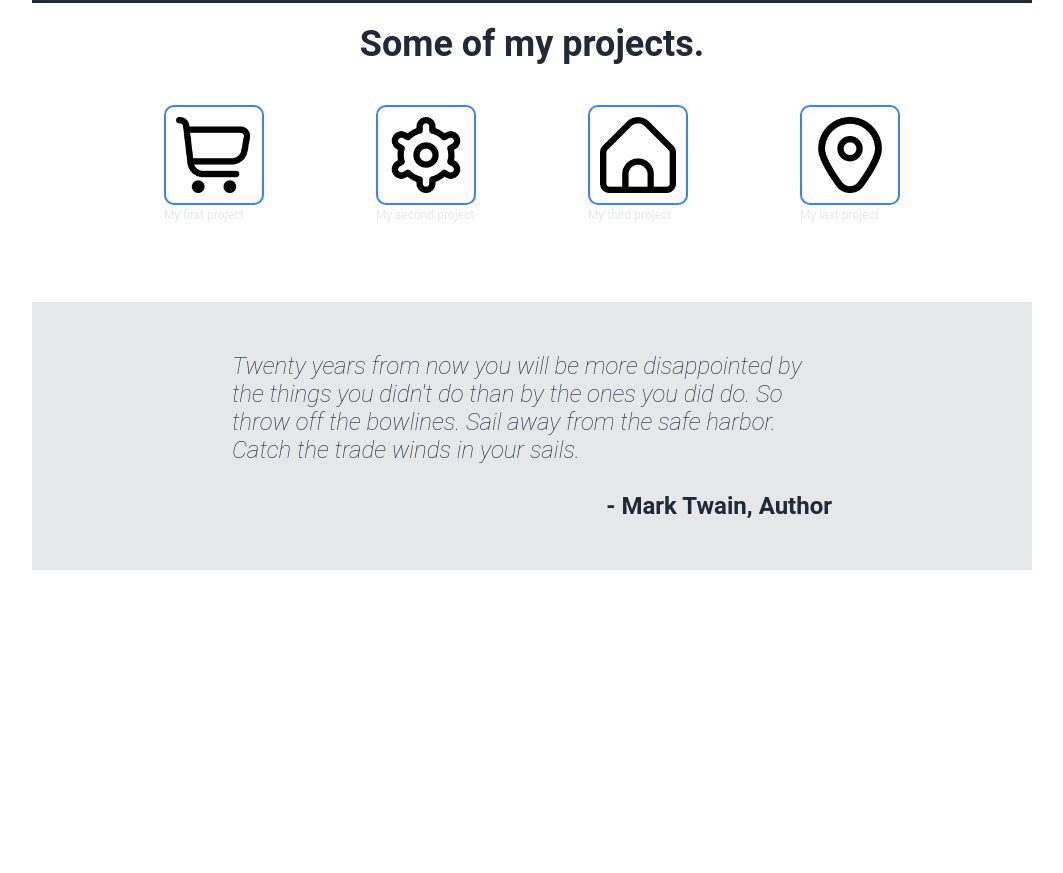
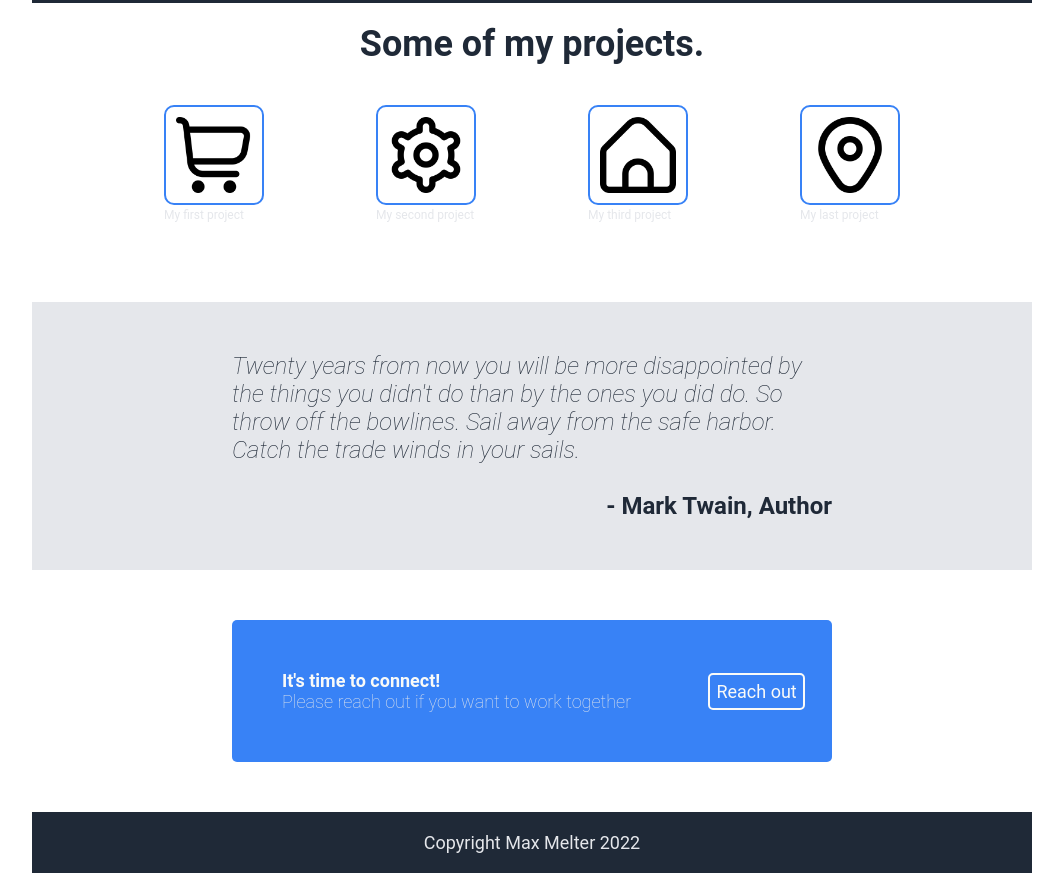
Before and after one commit to maxme13/landing-page, a plain HTML site: page index.html in a window 1280 px wide. Shown: the part 497-1370 px from the top of the page, without its empty margins (108-1171 px from the left). Before the commit the page ends 1067 px from the top, so only its background shows below. Drawn offline with Linux system fonts and the light colour scheme.

Commit message:
finalized the website

```diff
--- a/index.html
+++ b/index.html
@@ -72,6 +72,24 @@
                  <br>   - Mark Twain, Author
                 </div>
             </div>
+            <div class="cta-section">
+                <div class="cta-box">
+                    <div class="cta-text">
+                        <div class="cta-bold">
+                            It's time to connect!
+                        </div>
+                        <div class="cta-fine">
+                            Please reach out if you want to work together
+                        </div>
+                    </div>
+                    <div class="cta-button">
+                        Reach out
+                    </div>
+                </div>
+            </div>
+            <div class="footer">
+                Copyright Max Melter 2022
+            </div>
         </div>
     </body>
 </html>
--- a/style.css
+++ b/style.css
@@ -135,5 +135,62 @@
     color: #1f2937;
     margin-left: auto;
     margin-right: 0px;
+}
+
+.cta-section {
+    display: flex;
+    flex-direction: row;
+    width: 1000px;
+    padding-top: 50px;
+    padding-bottom: 50px;
+    padding-left: 200px;
+    padding-right: 200px;
+}
+
+.cta-box {
+    display: flex;
+    flex-direction: row;
+    width: 800px;
+    margin: auto;
+    border-radius: 5px;
+    background-color: #3882f6;
+}
+
+.cta-text {
+    display: flex;
+    flex-direction: column;
+    padding: 50px;
+    font-size: 18px;
+}
+
+.cta-bold {
+    color: #F9FAF8;
+    font-weight: bold;
+}
+
+.cta-fine {
+    color: #e5e7eb;
+    font-weight: lighter;
+}
+
+.cta-button {
+    margin: auto;
+    color: #F9FAF8;
+    font-size: 18px;
+    border: 2px solid #F9FAF8;
+    border-radius: 5px;
+    padding: 6px;
+}
+
+.footer {
+    display: flex;
+    justify-content: center;
+    margin: auto;
+    background-color: #1f2937;
+    font-size: 18px;
+    color: #e5e7eb;
+    width: 1000px;
+    height: auto;
+    padding: 20px;
 
 }
```
